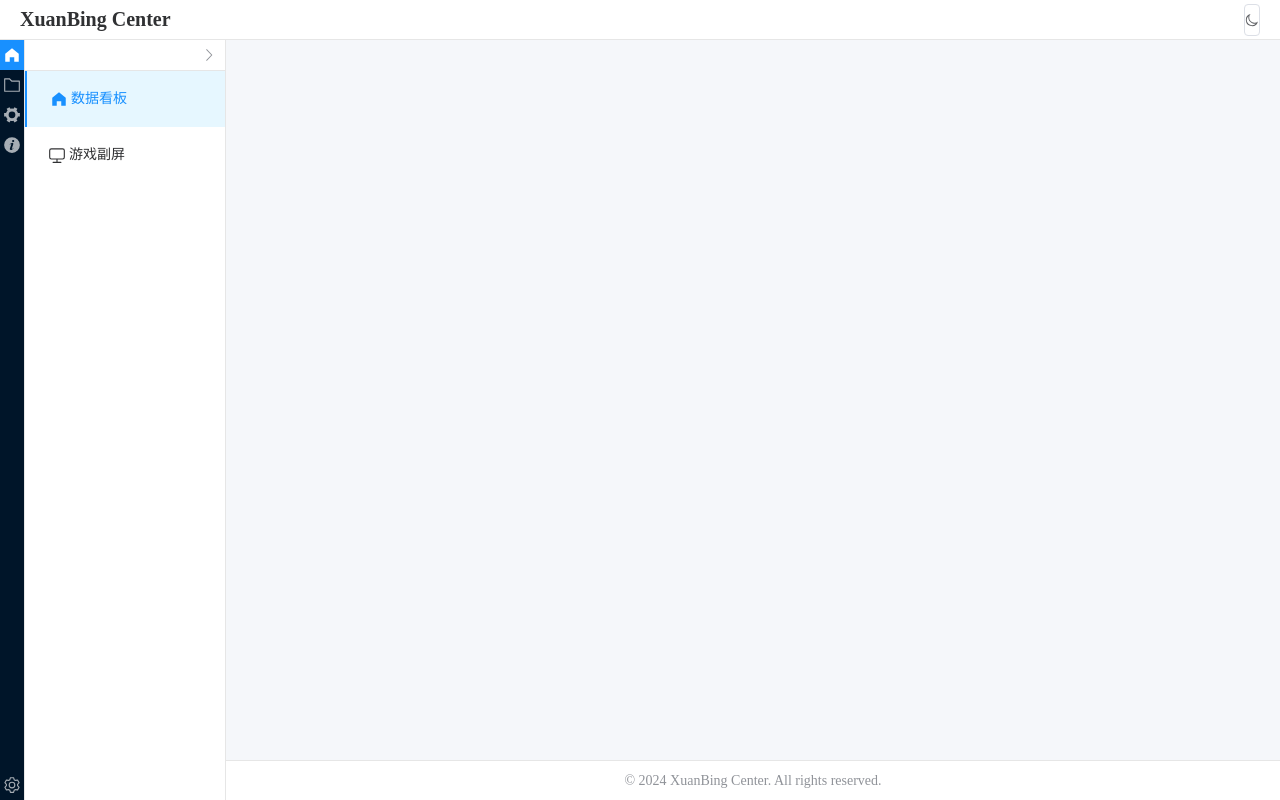
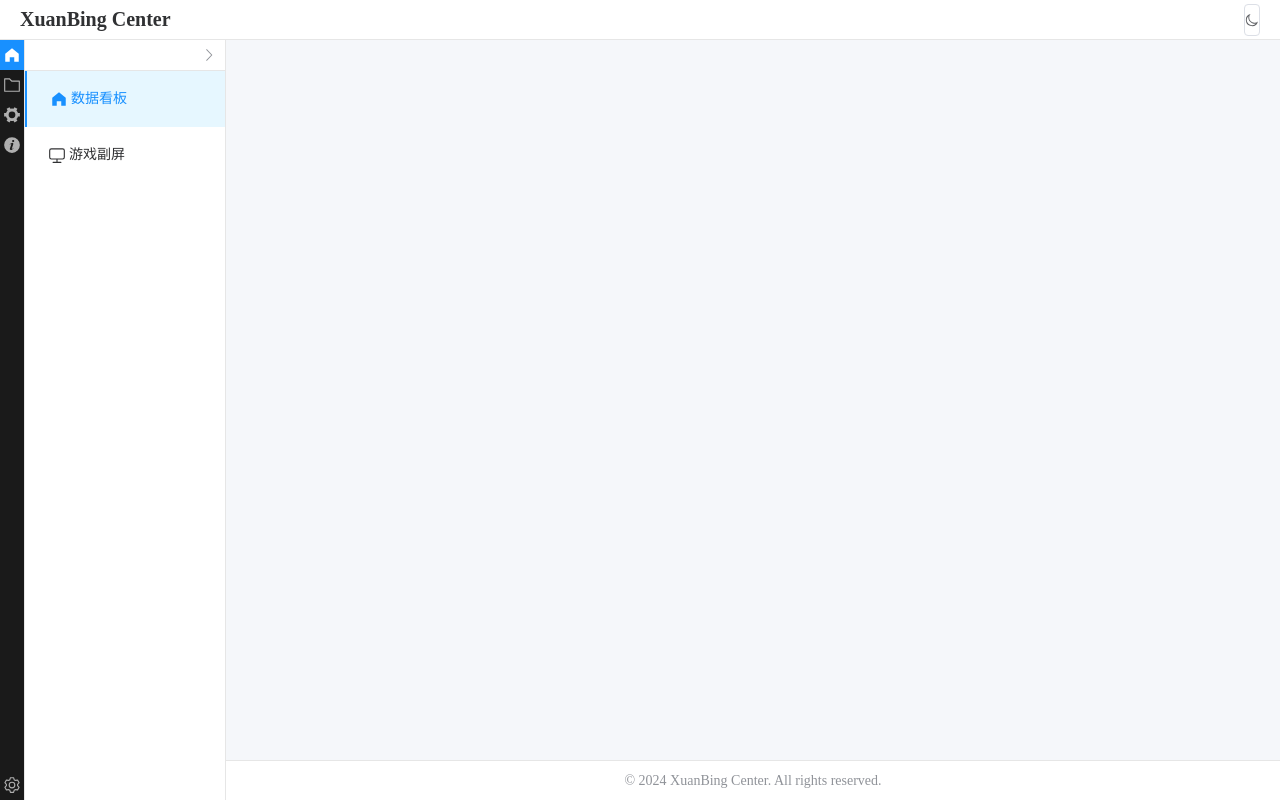
Before and after one commit to xuanbingBank/xuanbing-center, a Vue app: page /#/ in a window 1280 px wide. Built offline with nearby package versions, Linux system fonts and the light colour scheme.

Commit message:
Update variables.less

```diff
--- a/src/styles/variables.less
+++ b/src/styles/variables.less
@@ -9,8 +9,9 @@
 // Background Colors
 @bg-white: #ffffff;
 @bg-gray: #f5f7fa;
-@bg-dark: #001529;
+@bg-dark: #1a1a1a;
 @bg-hover: rgba(255, 255, 255, 0.1);
+@bg-dark-secondary: #242424;
 
 // Text Colors
 @text-primary: #303133;
@@ -20,6 +21,7 @@
 
 // Border Colors
 @border-color: #e6e6e6;
+@border-dark: #333333;
 
 // Menu Colors
 @menu-active-bg: #e6f7ff;
```
